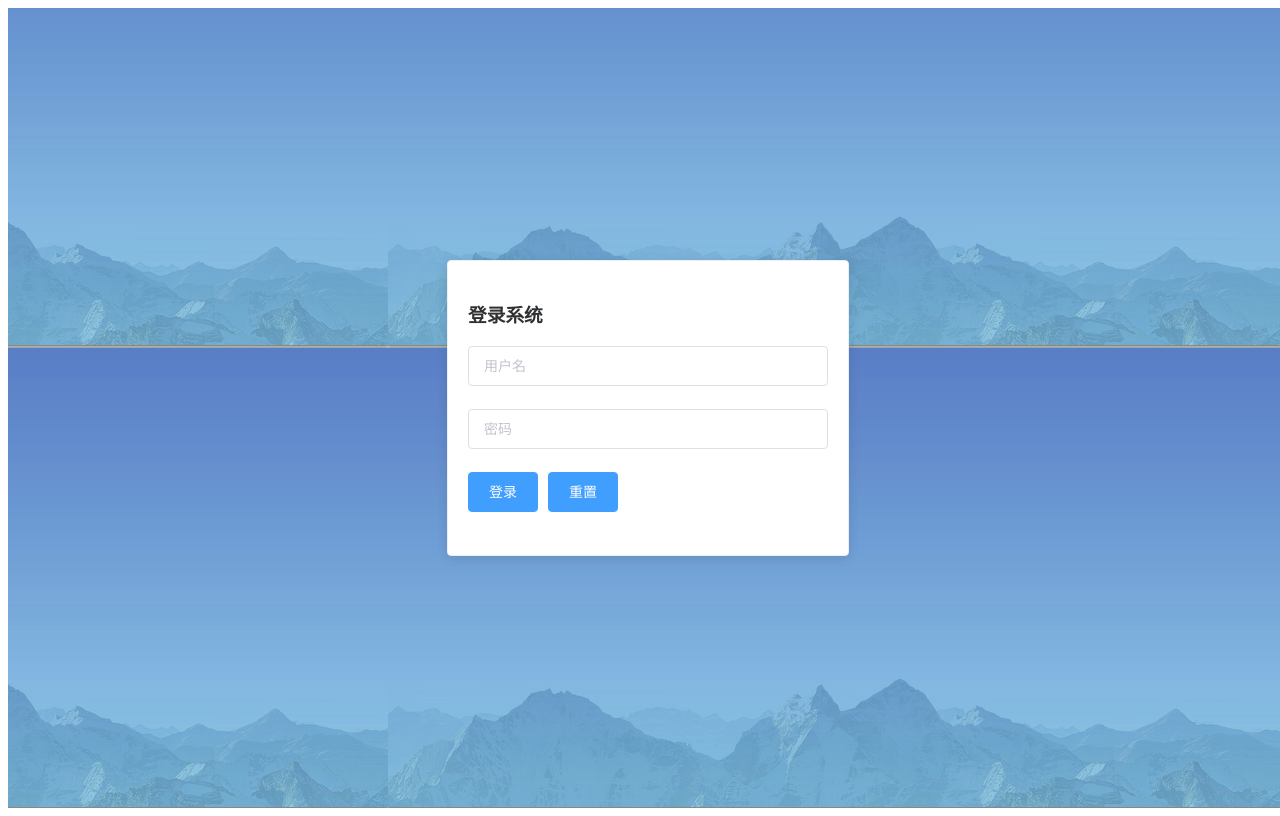
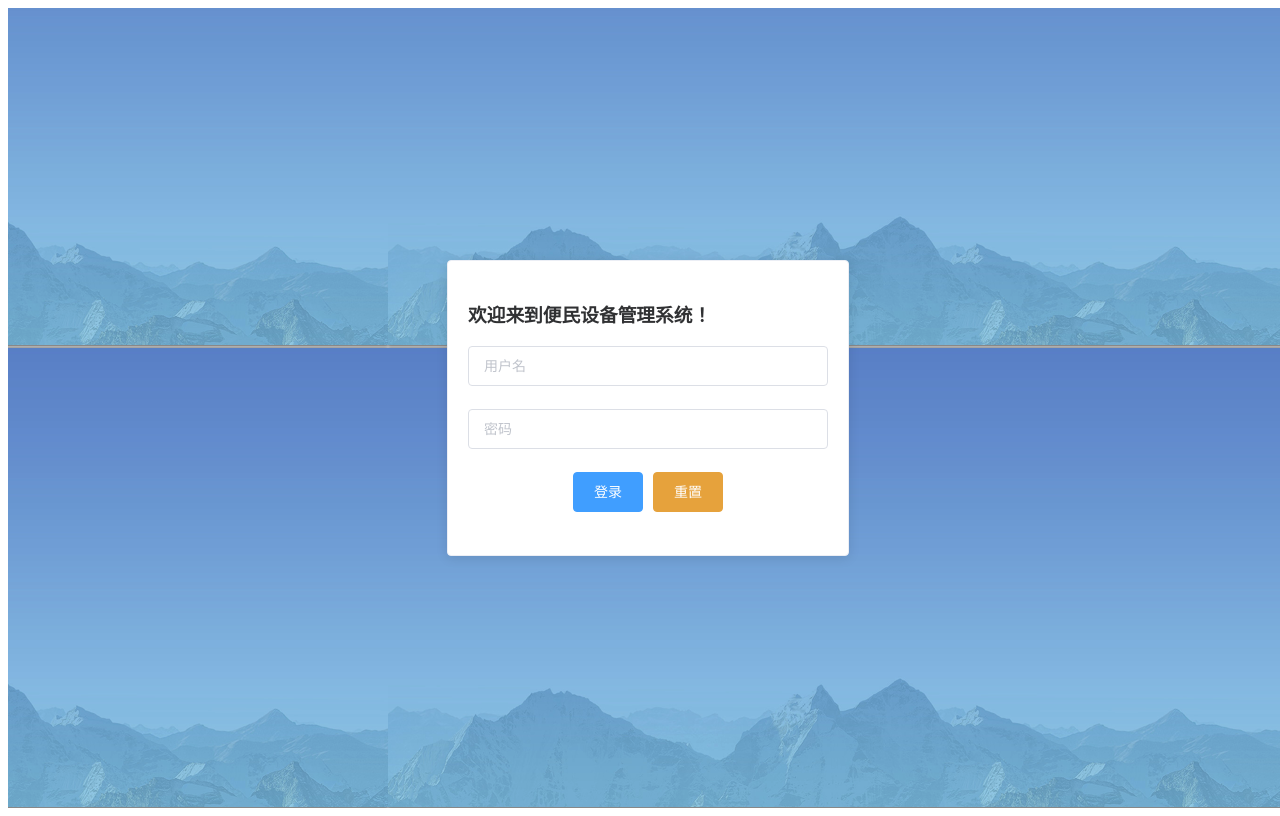
Before and after one commit to waterhydroxyl/manager, a Vue app: page /login in a window 1280 px wide. Built offline with nearby package versions, Linux system fonts and the light colour scheme.

Commit message:
ci: 修改相关样式

```diff
--- a/src/components/content/pageModal/src/PageModal.vue
+++ b/src/components/content/pageModal/src/PageModal.vue
@@ -14,7 +14,7 @@
         <el-upload
           v-if="showElUpload"
           class="avatar-uploader"
-          action="/myapi/common/uploadPicture"
+          action="/myApi/common/uploadPicture"
           name="file"
           :auto-upload="true"
           :show-file-list="false"
--- a/src/views/login/Login.vue
+++ b/src/views/login/Login.vue
@@ -2,16 +2,16 @@
   <div class="bg">
     <el-card class="box-card">
       <el-form>
-        <h3>登录系统</h3>
+        <h3>欢迎来到便民设备管理系统！</h3>
         <el-form-item>
           <el-input v-model="loginForm.account" placeholder="用户名"></el-input>
         </el-form-item>
         <el-form-item>
           <el-input type="password" v-model="loginForm.password" placeholder="密码"></el-input>
         </el-form-item>
-        <el-form-item>
+        <el-form-item class="btn">
           <el-button type="primary" @click="login">登录</el-button>
-          <el-button type="primary" @click="reset">重置</el-button>
+          <el-button type="warning" @click="reset">重置</el-button>
         </el-form-item>
       </el-form>
     </el-card>
@@ -54,6 +54,10 @@ export default {
 </script>
 
 <style>
+.btn {
+  display: flex;
+  justify-content: space-between;
+}
 .bg {
   display: flex;
   justify-content: center;
```
